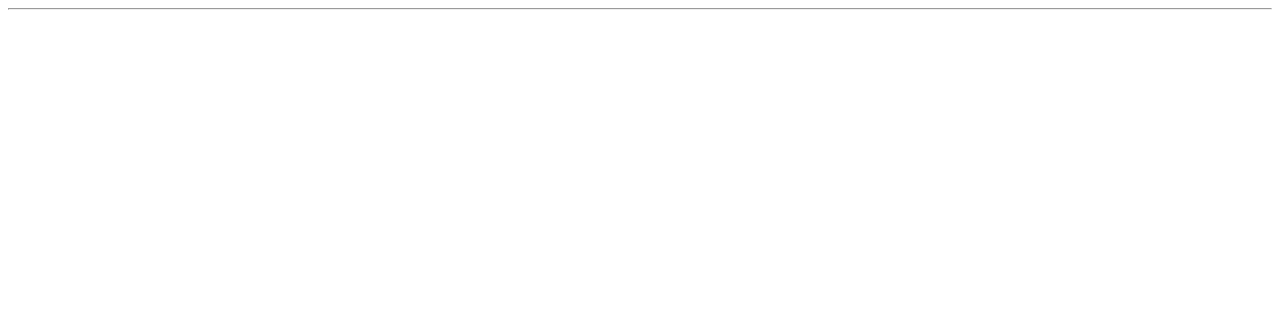
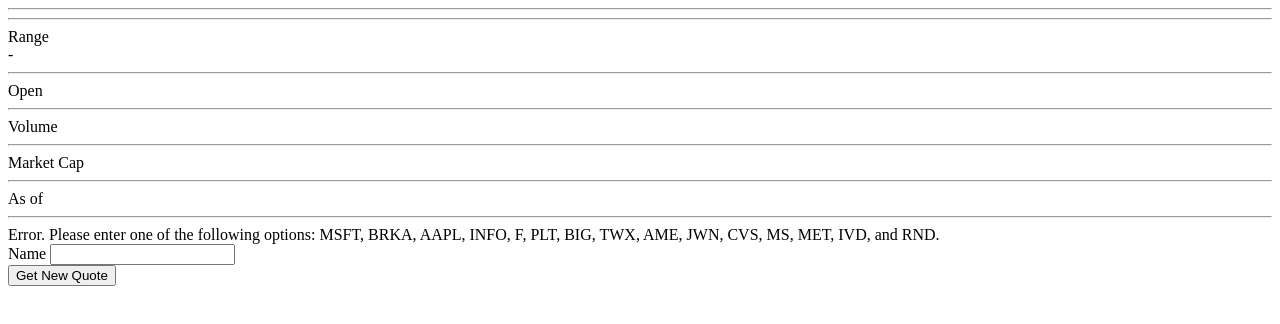
Before and after one commit to stroupjason/StockPriceChecker, a plain HTML site: page index.html in a window 1280 px wide. Drawn offline with Linux system fonts and the light colour scheme.

Commit message:
html done

```diff
--- a/index.html
+++ b/index.html
@@ -1,13 +1,16 @@
 <!DOCTYPE html>
 <html lang="en" dir="ltr">
+
 <head>
     <meta charset="utf-8">
     <title>Stock Price Checker-Front End Code Test</title>
 </head>
+
 <body>
     <section>
         <div id="quote-module">
             <div class="container">
+
                 <hr class="topLine">
 
                 <div class="row">
@@ -18,14 +21,67 @@
                     <div id="price" class="col-sm-6"></div>
                     <div class="col-sm-6 right">
                         <span id="change" class="greenText"></span>
+                            <span></span> <span></span>
+                        <span id="changePercent" class="greenText"></span>
                     </div>
                 </div>
 
+                <hr class="content">
+
+                <div class="row">
+                    <div class="col-sm-6 dataName">Range</div>
+                    <div class="col-sm-6 right data"><span id="low"></span>
+                        <span> - </span>
+                        <span id="high"></span>
                     </div>
                 </div>
 
+                <hr class="content">
+                <div class="row">
+                    <div class="col-sm-6 dataName">Open</div>
+                    <div class="col-sm-6 right data" id="open"></div>
+                </div>
+
+                <hr class="content">
+                <div class="row">
+                    <div class="col-sm-6 dataName">Volume</div>
+                    <div class="col-sm-6 right data" id="volume"></div>
+                </div>
+
+                <hr class="content">
+                <div class="row">
+                    <div class="col-sm-6 dataName">Market Cap</div>
+                    <div class="col-sm-6 right data" id="marketCap"></div>
+                </div>
+
+                <hr class="content">
+                <div class="row">
+                    <div class="col-sm-6"></div>
+                    <div class="col-sm-6 right data">As of <span id="timeStamp">
+                        </span></div>
+                </div>
+
+                <hr class="content">
+
+                <div class="alert alert-danger" id="alertWindow" role="alert">
+                    Error. Please enter one of the following options: MSFT, BRKA, AAPL, INFO, F, PLT, BIG, TWX, AME, JWN, CVS, MS, MET, IVD, and RND.
+                </div>
+
+                <form>
+                    <div class="form-row align-items-center">
+                        <div class="col-sm-6">
+                            <label class="sr-only" for="inputName">Name</label>
+                            <input type="text" class="form-control mb-2 mb-sm-0" id="stockName">
+                        </div>
+                        <div class="col-sm-6">
+                            <button type="submit" class="btn-btn-primary" id="stockButton">Get New Quote</button>
+                        </div>
+                    </div>
+                </form>
+
+            </div>
+        </div>
     <section>
-                <script type="text/javascript">
-                </script>
+    <script type="text/javascript"></script>
 </body>
 </html>
```
Lines whose indentation alone changed are shown as unchanged.
